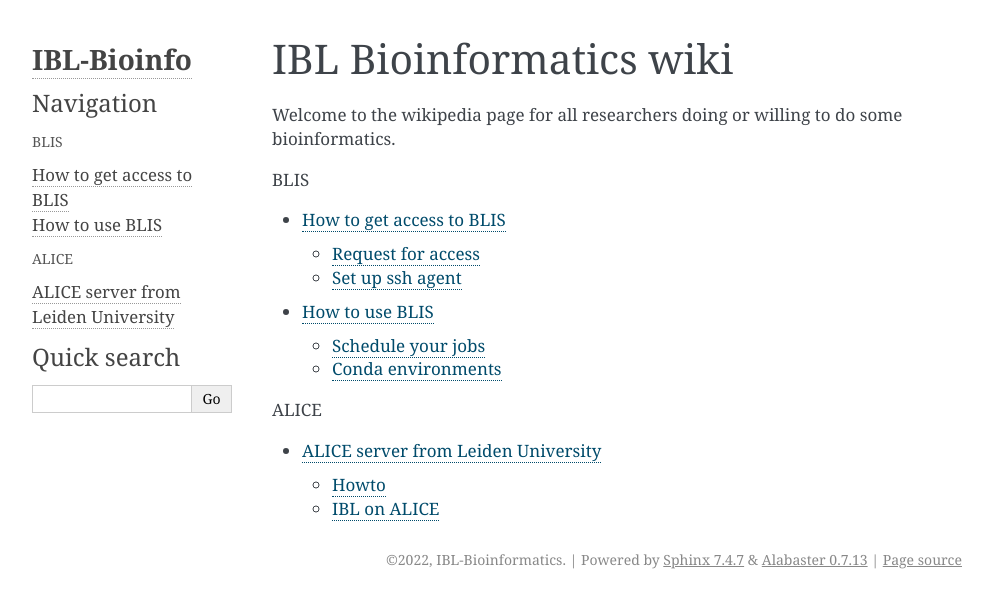
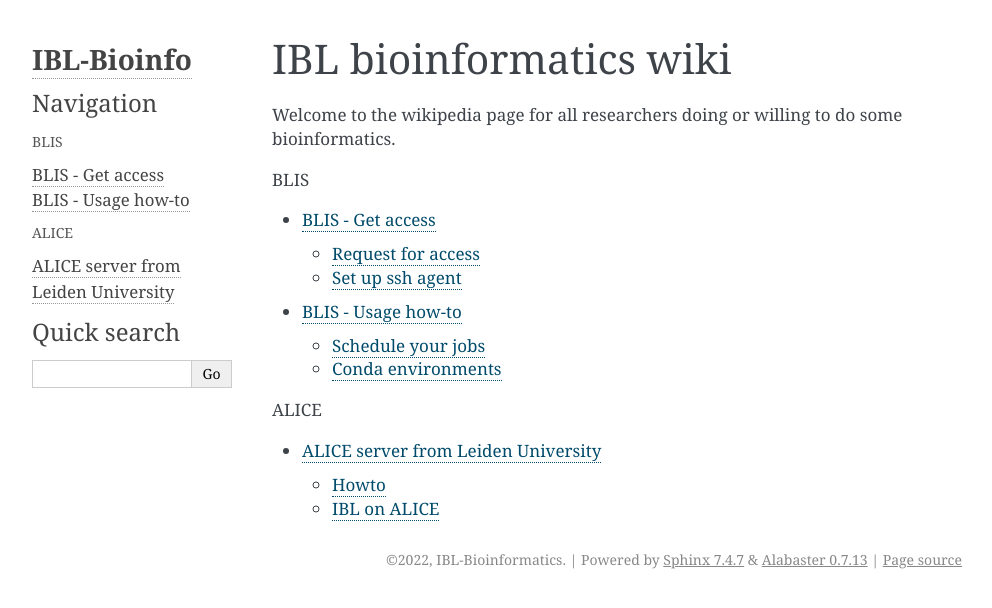
Before and after one commit to IBL-bioinfo/IBL-bioinformatics-wiki, a Sphinx documentation site: the page built from docs/source/index.md, in a window 1280 px wide. Shown: the top 608 px of the page, without its empty margins (148-1140 px from the left). Built offline with Sphinx 7.4.7, drawn with Linux system fonts in a browser that asks for light colours.

Commit message:
3 change title start with blis (#5)
* change titles

* quote create branch

* Where to find pull request

````diff
--- a/docs/source/blis/blis_get_access.md
+++ b/docs/source/blis/blis_get_access.md
@@ -1,4 +1,4 @@
-# How to get access to BLIS
+# BLIS - Get access
 
 ```{toctree}
 ---
--- a/docs/source/blis/blis_usage.md
+++ b/docs/source/blis/blis_usage.md
@@ -1,4 +1,4 @@
-# How to use BLIS
+# BLIS - Usage how-to
 
 ```{toctree}
 ---
--- a/docs/source/index.md
+++ b/docs/source/index.md
@@ -1,4 +1,4 @@
-# IBL Bioinformatics wiki
+# IBL bioinformatics wiki
 
 Welcome to the wikipedia page for all researchers doing or willing to do some bioinformatics.
 
````
Also changed, not shown: README.md (+4 -2 lines).
